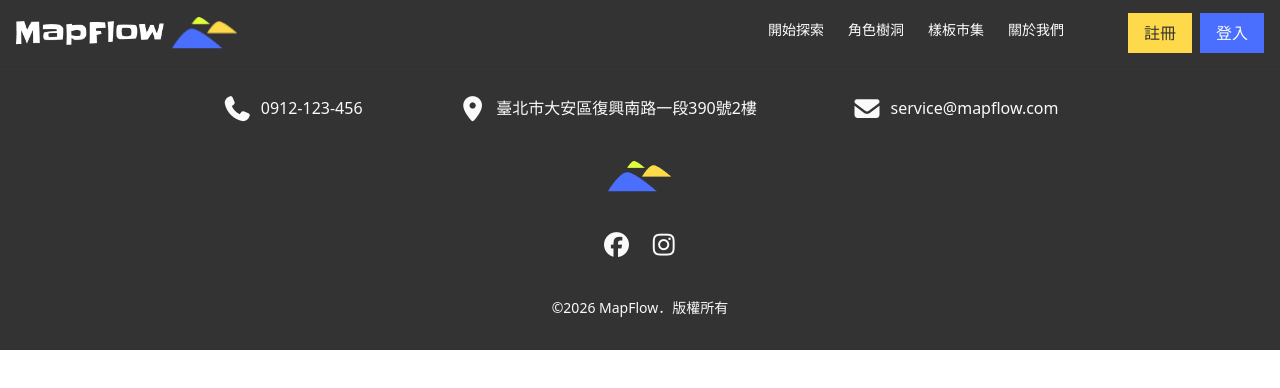
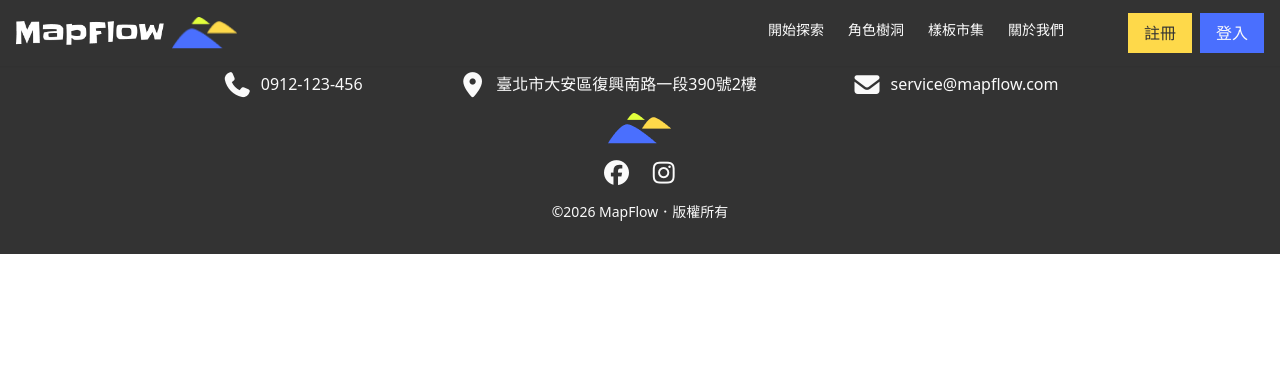
Before and after one commit to yuzh1363/MapFlow, a Vue app in the folder final-project/: page / in a window 1280 px wide. Shown: the top 388 px of the page. Built offline with nearby package versions, Linux system fonts and the light colour scheme.

Commit message:
修正：footer RWD排版、樹洞輸入框破版

```diff
--- a/final-project/index.html
+++ b/final-project/index.html
@@ -1,5 +1,5 @@
 <!doctype html>
-<html lang="en">
+<html lang="zh-tw">
   <head>
     <meta charset="UTF-8" />
     <link rel="icon" href="/LogoIcon.png">
--- a/final-project/src/components/Footer.vue
+++ b/final-project/src/components/Footer.vue
@@ -1,15 +1,15 @@
 <template>
     <footer>
-        <div class="container h-100 d-flex flex-column justify-content-between align-items-center">
+        <div class="container h-100 d-flex flex-column justify-content-between align-items-center gap-5 gap-md-3">
             <div class="nav-links d-flex justify-content-between align-items-center">
-                <ul class="nav d-flex gap-4 list-unstyled mb-0">
+                <ul class="nav d-flex flex-column flex-md-row gap-4 list-unstyled mb-0">
                     <li><a href="#" class="nav-link p-0">開始探索</a></li>
                     <li><a href="#" class="nav-link p-0">角色樹洞</a></li>
                     <li><a href="#" class="nav-link p-0">樣板市集</a></li>
                     <li><a href="#" class="nav-link p-0">關於我們</a></li>
                 </ul>
             </div>
-            <div class="contact-info w-75 d-flex justify-content-between ">
+            <div class="contact-info w-75 d-flex flex-column flex-md-row align-items-center justify-content-between ">
                 <div class="phone-info d-flex">
                     <i class="fa-solid fa-phone me-2"></i>
                     <span>0912-123-456</span>
@@ -42,7 +42,7 @@
 
 <style scoped>
 footer{
-    height: 350px;
+    /* height: 350px; */
     background-color: var(--color-neutral-900);
     color: var(--color-neutral-50);
     padding: var(--spacing-8);
--- a/final-project/src/views/TreeHole.vue
+++ b/final-project/src/views/TreeHole.vue
@@ -61,10 +61,7 @@ onUnmounted(() => {
     height: 400px;
     z-index: 1;
     top: 60px;
-}
-.main-frame>.container{
-    display: flex;
-    justify-content: space-between;
+    overflow: hidden
 }
 .text-container{
     position: relative;
```
